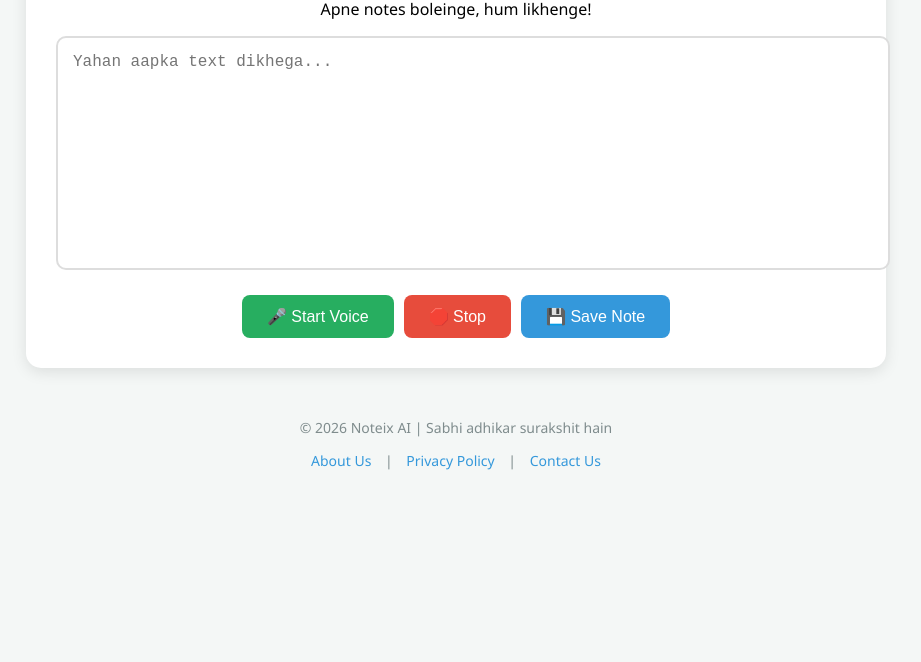
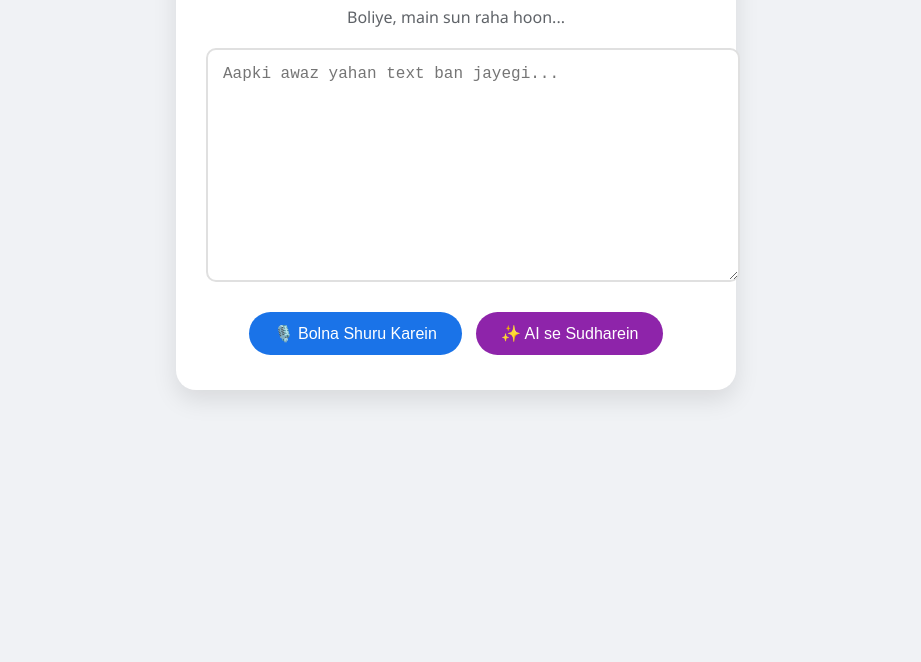
Before and after one commit to ffytgamer445-cpu/Noteix-web, a plain HTML site: page index.html in a window 1280 px wide. Shown: the part 138-800 px from the top of the page, without its empty margins (184-1105 px from the left). Drawn offline with Linux system fonts and the light colour scheme.

Commit message:
Update index.html

```diff
--- a/index.html
+++ b/index.html
@@ -3,83 +3,65 @@
 <head>
     <meta charset="UTF-8">
     <meta name="viewport" content="width=device-width, initial-scale=1.0">
-    <title>Noteix - Smart AI Notes</title>
+    <title>Noteix AI - Smart Voice App</title>
     <style>
-        body { font-family: 'Segoe UI', Tahoma, Geneva, Verdana, sans-serif; background-color: #f4f7f6; margin: 0; padding: 20px; text-align: center; }
-        .container { max-width: 800px; margin: auto; background: white; padding: 30px; border-radius: 15px; box-shadow: 0 4px 15px rgba(0,0,0,0.1); }
-        h1 { color: #2c3e50; }
-        textarea { width: 100%; height: 200px; padding: 15px; border: 2px solid #ddd; border-radius: 10px; font-size: 16px; margin-bottom: 20px; resize: none; }
-        .buttons { display: flex; justify-content: center; gap: 10px; flex-wrap: wrap; }
-        button { padding: 12px 25px; font-size: 16px; cursor: pointer; border: none; border-radius: 8px; transition: 0.3s; }
-        .btn-start { background-color: #27ae60; color: white; }
-        .btn-stop { background-color: #e74c3c; color: white; }
-        .btn-download { background-color: #3498db; color: white; }
-        footer { margin-top: 50px; font-size: 14px; color: #7f8c8d; }
-        footer a { color: #3498db; text-decoration: none; margin: 0 10px; }
+        body { font-family: 'Segoe UI', Tahoma, Geneva, Verdana, sans-serif; background: #f0f2f5; text-align: center; padding: 20px; }
+        .container { max-width: 500px; margin: auto; background: white; padding: 30px; border-radius: 20px; box-shadow: 0 10px 25px rgba(0,0,0,0.1); }
+        h1 { color: #1a73e8; }
+        #status { color: #5f6368; margin-bottom: 20px; }
+        #note-display { width: 100%; height: 200px; border: 2px solid #e0e0e0; border-radius: 10px; padding: 15px; margin-bottom: 20px; font-size: 16px; outline: none; }
+        .btn { padding: 12px 25px; font-size: 16px; border: none; border-radius: 50px; cursor: pointer; transition: 0.3s; margin: 5px; }
+        .btn-start { background: #1a73e8; color: white; }
+        .btn-ai { background: #8e24aa; color: white; } /* AI Feature Button */
+        .btn:hover { opacity: 0.8; transform: scale(1.05); }
     </style>
 </head>
 <body>
 
 <div class="container">
-    <h1>📝 Noteix AI</h1>
-    <p>Apne notes boleinge, hum likhenge!</p>
-
-    <textarea id="note-textarea" placeholder="Yahan aapka text dikhega..."></textarea>
-
-    <div class="buttons">
-        <button class="btn-start" onclick="startConverting()">🎤 Start Voice</button>
-        <button class="btn-stop" onclick="stopConverting()">🛑 Stop</button>
-        <button class="btn-download" onclick="downloadNote()">💾 Save Note</button>
-    </div>
+    <h1>Noteix AI ✨</h1>
+    <p id="status">Boliye, main sun raha hoon...</p>
+    <textarea id="note-display" placeholder="Aapki awaz yahan text ban jayegi..."></textarea>
+    <br>
+    <button class="btn btn-start" onclick="startRecognition()">🎙️ Bolna Shuru Karein</button>
+    <button class="btn btn-ai" onclick="askAI()">✨ AI se Sudharein</button>
 </div>
 
-<footer>
-    <p>&copy; 2026 Noteix AI | Sabhi adhikar surakshit hain</p>
-    <a href="#">About Us</a> |
-    <a href="#">Privacy Policy</a> |
-    <a href="#">Contact Us</a>
-</footer>
+<script>
+    const status = document.getElementById('status');
+    const display = document.getElementById('note-display');
 
-<script>
-    const textarea = document.getElementById('note-textarea');
-    let recognition;
+    // Voice Recognition Logic
+    const recognition = new (window.SpeechRecognition || window.webkitSpeechRecognition)();
+    recognition.lang = 'hi-IN';
 
-    if ('webkitSpeechRecognition' in window) {
-        recognition = new webkitSpeechRecognition();
-        recognition.continuous = true;
-        recognition.interimResults = true;
-        recognition.lang = 'hi-IN';
-
-        recognition.onresult = (event) => {
-            let transcript = '';
-            for (let i = event.resultIndex; i < event.results.length; i++) {
-                transcript += event.results[i][0].transcript;
-            }
-            textarea.value = transcript;
-        };
-    } else {
-        alert("Aapka browser voice typing support nahi karta. Chrome use karein.");
+    function startRecognition() {
+        recognition.start();
+        status.innerText = "Sun raha hoon... (Listening)";
     }
 
-    function startConverting() {
-        recognition.start();
-        alert("Bolna shuru karein...");
-    }
+    recognition.onresult = (event) => {
+        const text = event.results[0][0].transcript;
+        display.value += text + " ";
+        status.innerText = "Sahi hai! Aur boliye.";
+    };
 
-    function stopConverting() {
-        recognition.stop();
-        alert("Voice typing ruk gayi hai.");
-    }
+    // AI Future Feature (Smart Correction)
+    function askAI() {
+        if (display.value.trim() === "") {
+            alert("Pehle kuch boliye ya likhiye!");
+            return;
+        }
+        status.innerText = "AI soch raha hai...";
 
-    function downloadNote() {
-        const text = textarea.value;
-        const blob = new Blob([text], { type: 'text/plain' });
-        const anchor = document.createElement('a');
-        anchor.download = 'my-note.txt';
-        anchor.href = window.URL.createObjectURL(blob);
-        anchor.click();
+        // Abhi ke liye hum ek smart logic add kar rahe hain jo text ko format karega
+        setTimeout(() => {
+            let originalText = display.value;
+            display.value = "AI Improved: " + originalText.charAt(0).toUpperCase() + originalText.slice(1);
+            status.innerText = "AI ne text thik kar diya!";
+        }, 1000);
     }
 </script>
 
 </body>
-          </html>
+</html>
```
